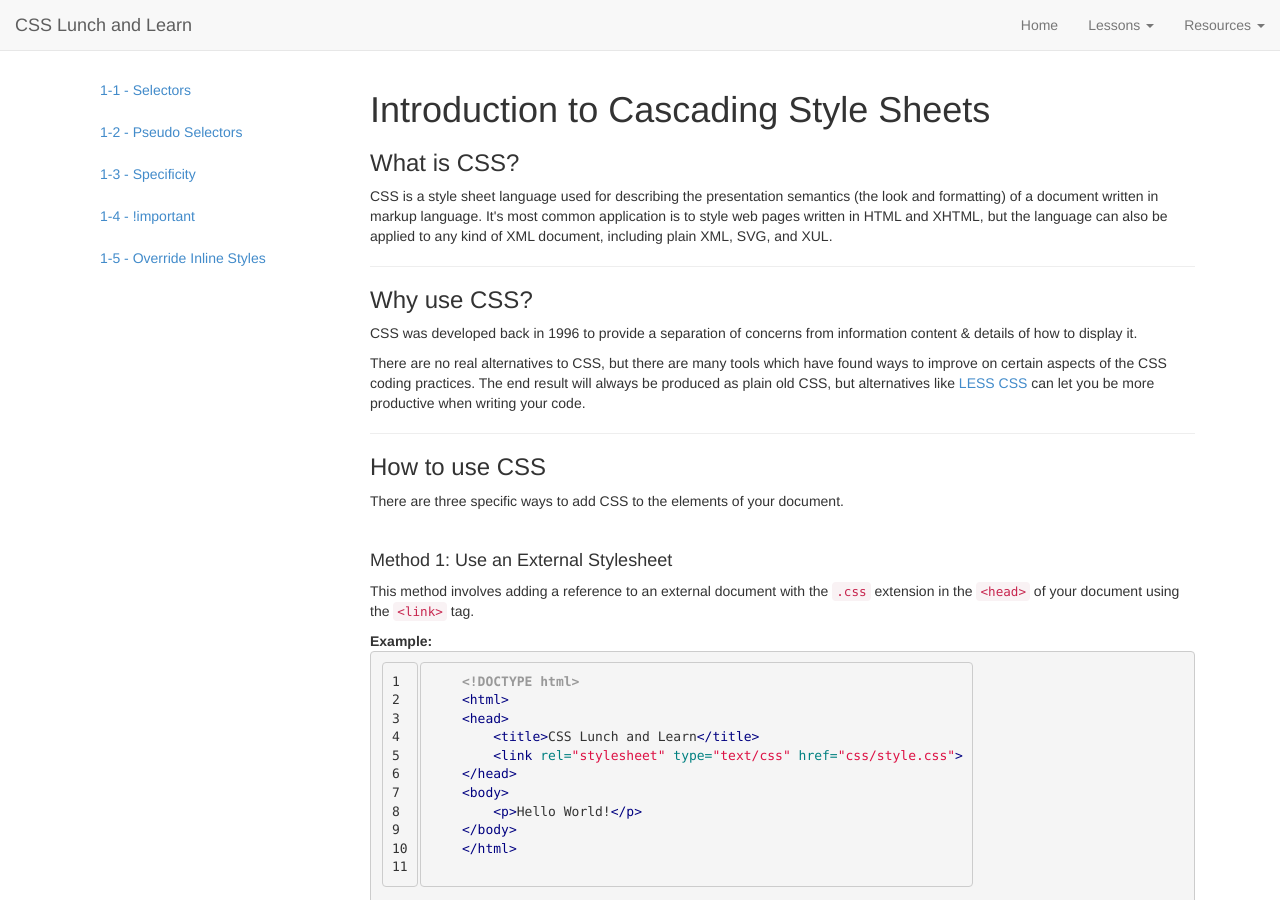
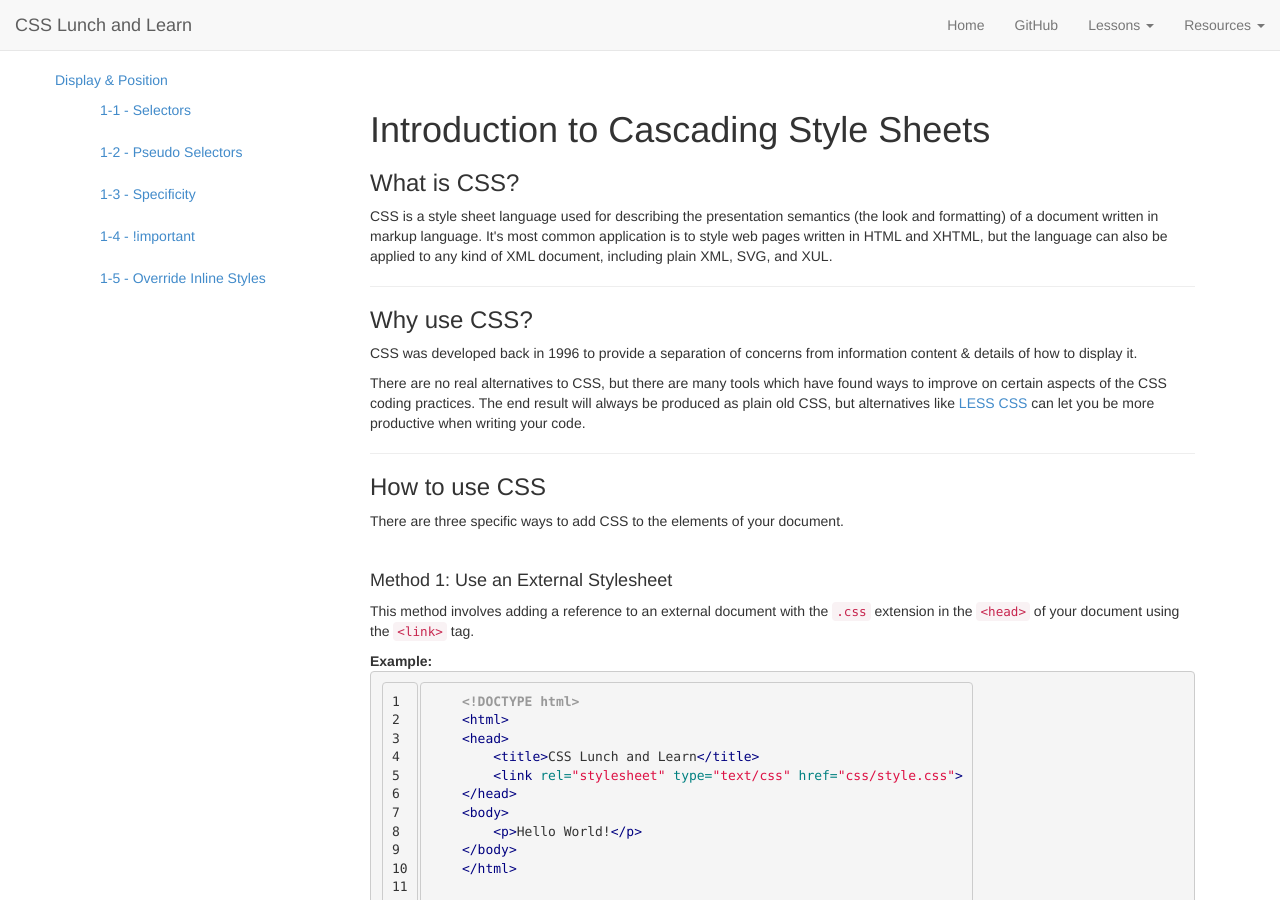
Before and after one commit to robabby/lunch-and-learn, a Jekyll site: the page built from introduction.html, in a window 1280 px wide and 900 px high. Built offline with Jekyll 4.4.1, drawn with Linux system fonts in a browser that asks for light colours; Markdown is read by kramdown in place of the engine named in the settings.

Commit message:
Added GitHub repo link

```diff
--- a/_includes/header.html
+++ b/_includes/header.html
@@ -31,6 +31,9 @@
         <li>
           <a href="{{ site.baseurl }}/index.html">Home</a>
         </li>
+        <li>
+          <a href="http://github.com/stat30fbliss/lunch-and-learn/">GitHub</a>
+        </li>
         <li class="dropdown">
           <a href="#" class="dropdown-toggle" data-toggle="dropdown">Lessons <b class="caret"></b></a>
           <ul class="dropdown-menu">
--- a/introduction.html
+++ b/introduction.html
@@ -2,6 +2,9 @@
 layout: default
 title: Introduction to CSS
 ---
+<div class="row">
+    <a href="">Display &amp; Position <i class="fa fa-angle-right"></i></a>
+</div>
 <div class="col-md-3">
     <div class="lesson-nav" data-spy="affix" data-offset-top="0">
         <ul class="nav nav-pills nav-stacked">
```
Also changed, not shown: 1 other file.
